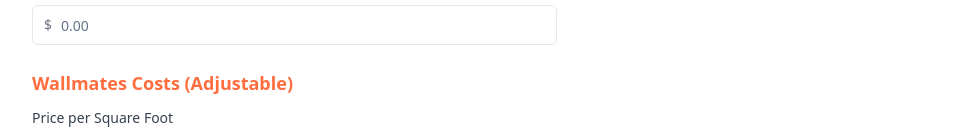
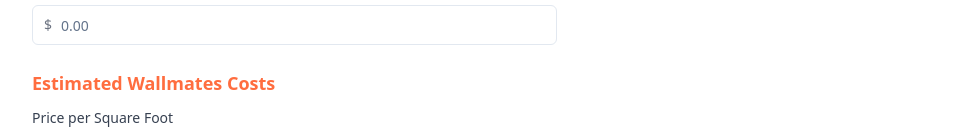
Before and after one commit to AppHeads/wallmate-savings-wizard, a React (Vite) app: page / in a window 1280 px wide. Shown: the part 787-922 px from the top of the page, without its empty margins (160-1119 px from the left). Built offline with nearby package versions, Linux system fonts and the light colour scheme.

Commit message:
Rename Wallmates Costs section
Renamed the "Wallmates Costs (Adjustable)" section to "Estimated Wallmates Costs".

```diff
--- a/src/components/SavingsCalculator/components/WallmatesCosts.tsx
+++ b/src/components/SavingsCalculator/components/WallmatesCosts.tsx
@@ -24,7 +24,7 @@ const WallmatesCosts: React.FC<WallmatesCostsProps> = ({
   return (
     <div className="w-full">
       <Label className="block text-lg font-semibold text-[#FF6D3F] mb-2">
-        Wallmates Costs (Adjustable)
+        Estimated Wallmates Costs
       </Label>
 
       <div className="space-y-4">
```
